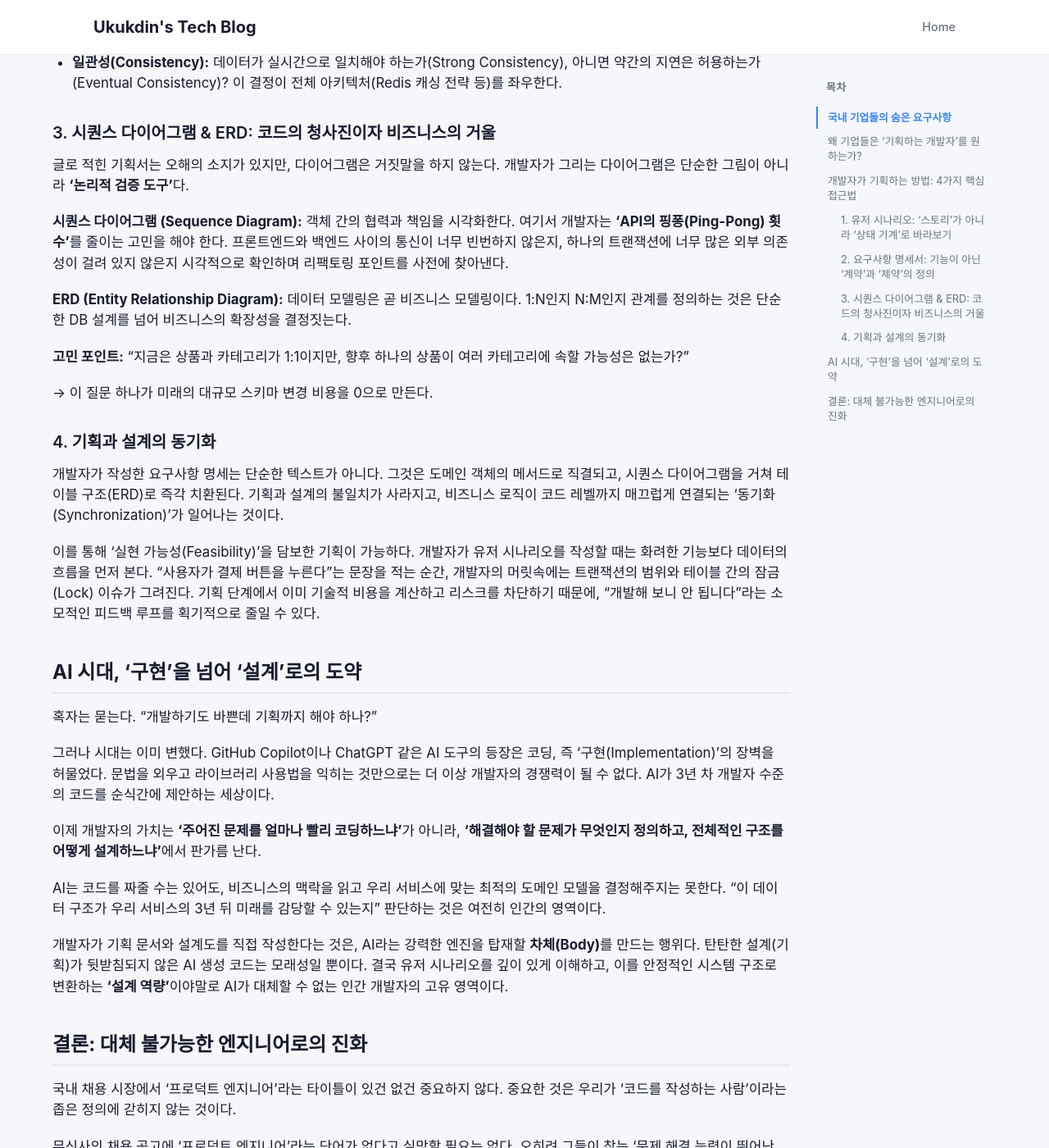
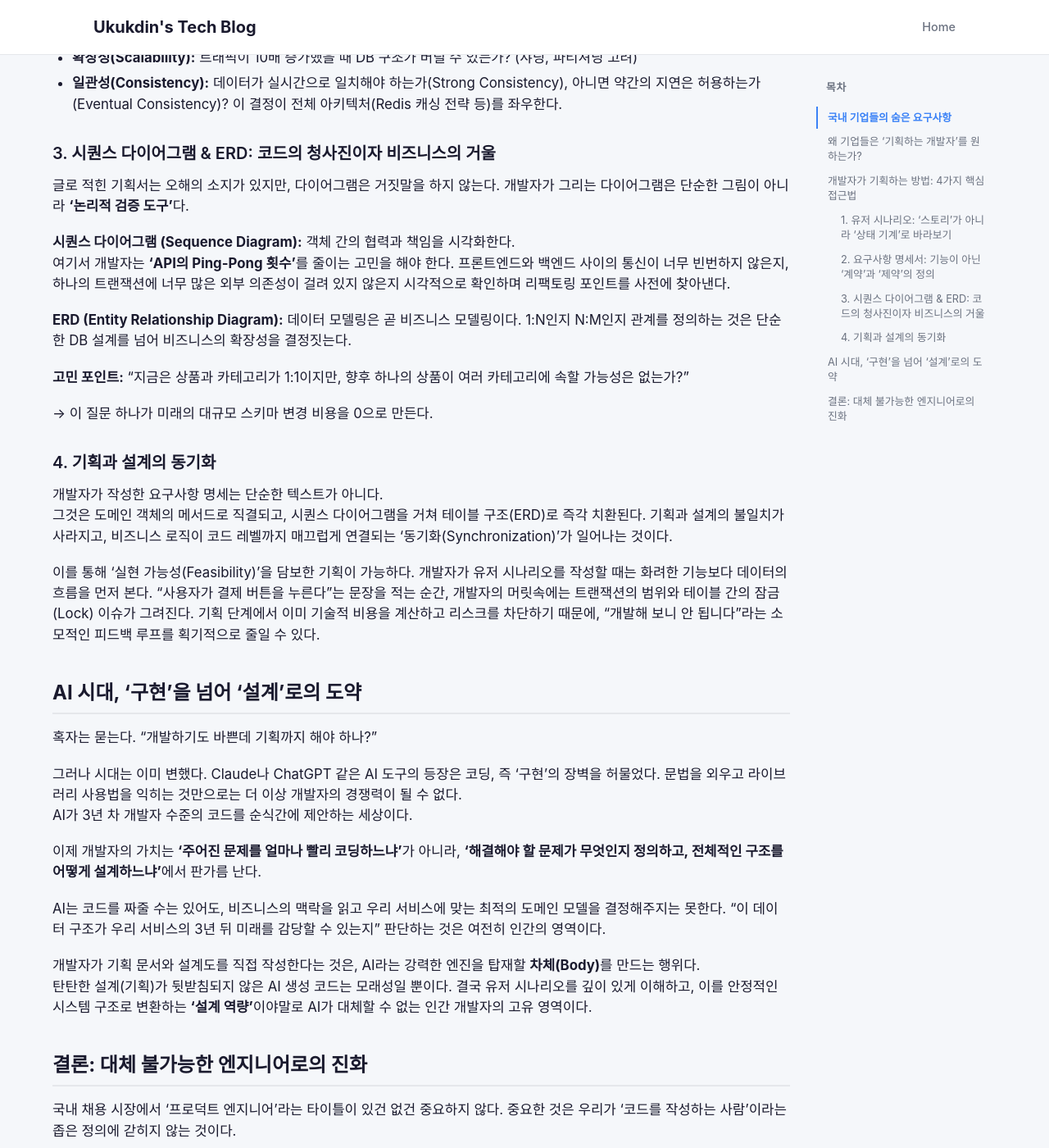
Before and after one commit to ukukdin/ukukdin.github.io, a Jekyll site: the page built from _posts/2026-02-13-why-programmers-doing-pm.md, in a window 1280 px wide and 1400 px high, scrolled down 1889 px. Shown: the whole window at 82% size. Built offline with Jekyll 4.4.1, drawn with Linux system fonts in a browser that asks for light colours; some of the changed text lies outside the part shown.

Commit message:
Update 2026-02-13-why-programmers-doing-pm.md

```diff
--- a/_posts/2026-02-13-why-programmers-doing-pm.md
+++ b/_posts/2026-02-13-why-programmers-doing-pm.md
@@ -9,19 +9,21 @@ excerpt: "개발자의 시야에서 바라보는 기획 단계"
 
 # 개발자의 진화: 코드를 넘어 비즈니스를 설계하라
 
-실리콘밸리의 에어비앤비(Airbnb)나 스트라이프(Stripe) 같은 테크 자이언트들의 채용 공고를 보면 심심찮게 등장하는 직무가 있다. 바로 **'프로덕트 엔지니어(Product Engineer)'**다. 이들은 기획자가 넘겨준 명세서대로 기능을 구현하는 수동적인 개발자가 아니다. 비즈니스 문제를 정의하고, 기술적 해법을 설계하며, 배포까지의 전 과정을 주도하는 '올라운더'다.
+<br>
+실리콘밸리의 에어비앤비(Airbnb)나 스트라이프(Stripe) 같은 테크 자이언트들의 채용 공고를 보면 심심찮게 등장하는 직무가 있다. 바로 **'프로덕트 엔지니어(Product Engineer)'**다.
+<br>이들은 기획자가 넘겨준 명세서대로 기능을 구현하는 수동적인 개발자가 아니다. <br>비즈니스 문제를 정의하고, 기술적 해법을 설계하며, 배포까지의 전 과정을 주도하는 '올라운더'다.
 
 ## 국내 기업들의 숨은 요구사항
 
 흥미로운 점은 국내 테크 기업들의 움직임이다. 무신사, 토스, 당근 같은 선도적인 IT 기업들의 채용 공고를 살펴보면, '프로덕트 엔지니어'라는 직함이 명시적으로 드러나지 않는 경우가 많다. 하지만 그 속내를 들여다보면 사정은 다르다.
 
-무신사의 경우, 개발 직군 채용 시 우대사항이나 핵심 가치(Core Value)에 "비즈니스 임팩트를 고려한 개발", **"주도적인 문제 해결"**을 강조한다. 직함은 여전히 '백엔드 엔지니어', '프론트엔드 엔지니어'일지라도, 기업이 요구하는 실질적인 역량은 이미 프로덕트 엔지니어의 그것을 가리키고 있다. 즉, 직함은 없지만 역할은 이미 필수불가결한 시대가 된 것이다.
+무신사의 경우, 개발 직군 채용 시 우대사항이나 핵심 가치(Core Value)에 "비즈니스 임팩트를 고려한 개발",<br> **"주도적인 문제 해결"**을 강조한다. 직함은 여전히 '백엔드 엔지니어', '프론트엔드 엔지니어'일지라도, 기업이 요구하는 실질적인 역량은 이미 프로덕트 엔지니어의 그것을 가리키고 있다. 즉, 직함은 없지만 역할은 이미 필수불가결한 시대가 된 것이다.
 
 ## 왜 기업들은 '기획하는 개발자'를 원하는가?
 
-전통적인 워터폴(Waterfall) 방식이나 역할이 엄격히 분리된 조직에서는 기획자가 '무엇(What)'을 정의하면, 개발자가 '어떻게(How)'를 고민한다. 이 과정에서 필연적으로 '번역'의 누수가 발생한다. 기획 의도가 코드에 온전히 반영되지 않거나, 기술적 제약으로 인해 뒤늦게 기획이 엎어지는 비효율이 반복된다.
+전통적인 워터폴(Waterfall) 방식이나 역할이 엄격히 분리된 조직에서는 기획자가 '무엇(What)'을 정의하면, 개발자가 '어떻게(How)'를 고민한다. 이 과정에서 필연적으로 '번역'의 누수가 발생한다. <br>기획 의도가 코드에 온전히 반영되지 않거나, 기술적 제약으로 인해 뒤늦게 기획이 엎어지는 비효율이 반복된다.
 
-하지만 개발자가 유저 시나리오 정의부터 요구사항 명세, 시퀀스 다이어그램 작성, 도메인 객체 및 ERD 설계까지 전체 사이클을 주도하면 이야기가 달라진다. 그렇다면 개발자는 어떻게 기획에 접근해야 하는가? 텍스트로 된 요구사항을 코드로 번역하는 것을 넘어, **"실현 가능한 설계도"**를 그리기 위한 구체적인 방법론을 살펴보자.
+하지만 개발자가 유저 시나리오 정의부터 요구사항 명세, 시퀀스 다이어그램 작성, 도메인 객체 및 ERD 설계까지 전체 사이클을 주도하면 이야기가 달라진다. 그렇다면 개발자는 어떻게 기획에 접근해야 하는가? <br>텍스트로 된 요구사항을 코드로 번역하는 것을 넘어, **"실현 가능한 설계도"**를 그리기 위한 구체적인 방법론을 살펴보자.
 
 ## 개발자가 기획하는 방법: 4가지 핵심 접근법
 
@@ -41,7 +43,7 @@ excerpt: "개발자의 시야에서 바라보는 기획 단계"
 4. 결제 성공 수신 → 주문 상태 PAID로 변경 (멱등성 보장 필수)
 5. 실패 시 → 주문 상태 FAILED 변경 및 사용자에게 알림
 
-즉, 개발자의 시나리오는 **"모호한 비즈니스 요구사항을 명확한 트랜잭션 단위로 쪼개는 과정"**이어야 한다. 이 과정에서 '결제 중 이탈하면 재고는 어떻게 원복할 것인가?'와 같은 치명적인 결함을 기획 단계에서 잡아낼 수 있다.
+즉, 개발자의 시나리오는 **"모호한 비즈니스 요구사항을 명확한 트랜잭션 단위로 쪼개는 과정"**이어야 한다. <br> 이 과정에서 '결제 중 이탈하면 재고는 어떻게 원복할 것인가?'와 같은 치명적인 결함을 기획 단계에서 잡아낼 수 있다.
 
 ### 2. 요구사항 명세서: 기능이 아닌 '계약'과 '제약'의 정의
 
@@ -61,7 +63,7 @@ excerpt: "개발자의 시야에서 바라보는 기획 단계"
 글로 적힌 기획서는 오해의 소지가 있지만, 다이어그램은 거짓말을 하지 않는다. 개발자가 그리는 다이어그램은 단순한 그림이 아니라 **'논리적 검증 도구'**다.
 
 **시퀀스 다이어그램 (Sequence Diagram):**
-객체 간의 협력과 책임을 시각화한다. 여기서 개발자는 **'API의 핑퐁(Ping-Pong) 횟수'**를 줄이는 고민을 해야 한다. 프론트엔드와 백엔드 사이의 통신이 너무 빈번하지 않은지, 하나의 트랜잭션에 너무 많은 외부 의존성이 걸려 있지 않은지 시각적으로 확인하며 리팩토링 포인트를 사전에 찾아낸다.
+객체 간의 협력과 책임을 시각화한다. <br> 여기서 개발자는 **'API의 Ping-Pong 횟수'**를 줄이는 고민을 해야 한다. 프론트엔드와 백엔드 사이의 통신이 너무 빈번하지 않은지, 하나의 트랜잭션에 너무 많은 외부 의존성이 걸려 있지 않은지 시각적으로 확인하며 리팩토링 포인트를 사전에 찾아낸다.
 
 **ERD (Entity Relationship Diagram):**
 데이터 모델링은 곧 비즈니스 모델링이다. 1:N인지 N:M인지 관계를 정의하는 것은 단순한 DB 설계를 넘어 비즈니스의 확장성을 결정짓는다.
@@ -72,7 +74,7 @@ excerpt: "개발자의 시야에서 바라보는 기획 단계"
 
 ### 4. 기획과 설계의 동기화
 
-개발자가 작성한 요구사항 명세는 단순한 텍스트가 아니다. 그것은 도메인 객체의 메서드로 직결되고, 시퀀스 다이어그램을 거쳐 테이블 구조(ERD)로 즉각 치환된다. 기획과 설계의 불일치가 사라지고, 비즈니스 로직이 코드 레벨까지 매끄럽게 연결되는 '동기화(Synchronization)'가 일어나는 것이다.
+개발자가 작성한 요구사항 명세는 단순한 텍스트가 아니다. <br> 그것은 도메인 객체의 메서드로 직결되고, 시퀀스 다이어그램을 거쳐 테이블 구조(ERD)로 즉각 치환된다. 기획과 설계의 불일치가 사라지고, 비즈니스 로직이 코드 레벨까지 매끄럽게 연결되는 '동기화(Synchronization)'가 일어나는 것이다.
 
 이를 통해 '실현 가능성(Feasibility)'을 담보한 기획이 가능하다. 개발자가 유저 시나리오를 작성할 때는 화려한 기능보다 데이터의 흐름을 먼저 본다. "사용자가 결제 버튼을 누른다"는 문장을 적는 순간, 개발자의 머릿속에는 트랜잭션의 범위와 테이블 간의 잠금(Lock) 이슈가 그려진다. 기획 단계에서 이미 기술적 비용을 계산하고 리스크를 차단하기 때문에, "개발해 보니 안 됩니다"라는 소모적인 피드백 루프를 획기적으로 줄일 수 있다.
 
@@ -80,13 +82,13 @@ excerpt: "개발자의 시야에서 바라보는 기획 단계"
 
 혹자는 묻는다. "개발하기도 바쁜데 기획까지 해야 하나?"
 
-그러나 시대는 이미 변했다. GitHub Copilot이나 ChatGPT 같은 AI 도구의 등장은 코딩, 즉 '구현(Implementation)'의 장벽을 허물었다. 문법을 외우고 라이브러리 사용법을 익히는 것만으로는 더 이상 개발자의 경쟁력이 될 수 없다. AI가 3년 차 개발자 수준의 코드를 순식간에 제안하는 세상이다.
+그러나 시대는 이미 변했다. Claude나 ChatGPT 같은 AI 도구의 등장은 코딩, 즉 '구현'의 장벽을 허물었다. 문법을 외우고 라이브러리 사용법을 익히는 것만으로는 더 이상 개발자의 경쟁력이 될 수 없다. <br> AI가 3년 차 개발자 수준의 코드를 순식간에 제안하는 세상이다.
 
 이제 개발자의 가치는 **'주어진 문제를 얼마나 빨리 코딩하느냐'**가 아니라, **'해결해야 할 문제가 무엇인지 정의하고, 전체적인 구조를 어떻게 설계하느냐'**에서 판가름 난다.
 
 AI는 코드를 짜줄 수는 있어도, 비즈니스의 맥락을 읽고 우리 서비스에 맞는 최적의 도메인 모델을 결정해주지는 못한다. "이 데이터 구조가 우리 서비스의 3년 뒤 미래를 감당할 수 있는지" 판단하는 것은 여전히 인간의 영역이다.
 
-개발자가 기획 문서와 설계도를 직접 작성한다는 것은, AI라는 강력한 엔진을 탑재할 **차체(Body)**를 만드는 행위다. 탄탄한 설계(기획)가 뒷받침되지 않은 AI 생성 코드는 모래성일 뿐이다. 결국 유저 시나리오를 깊이 있게 이해하고, 이를 안정적인 시스템 구조로 변환하는 **'설계 역량'**이야말로 AI가 대체할 수 없는 인간 개발자의 고유 영역이다.
+개발자가 기획 문서와 설계도를 직접 작성한다는 것은, AI라는 강력한 엔진을 탑재할 **차체(Body)**를 만드는 행위다. <br> 탄탄한 설계(기획)가 뒷받침되지 않은 AI 생성 코드는 모래성일 뿐이다. 결국 유저 시나리오를 깊이 있게 이해하고, 이를 안정적인 시스템 구조로 변환하는 **'설계 역량'**이야말로 AI가 대체할 수 없는 인간 개발자의 고유 영역이다.
 
 ## 결론: 대체 불가능한 엔지니어로의 진화
 
```
Also changed, not shown: other parts of _posts/2026-02-13-why-programmers-doing-pm.md (+1 -1 lines).
